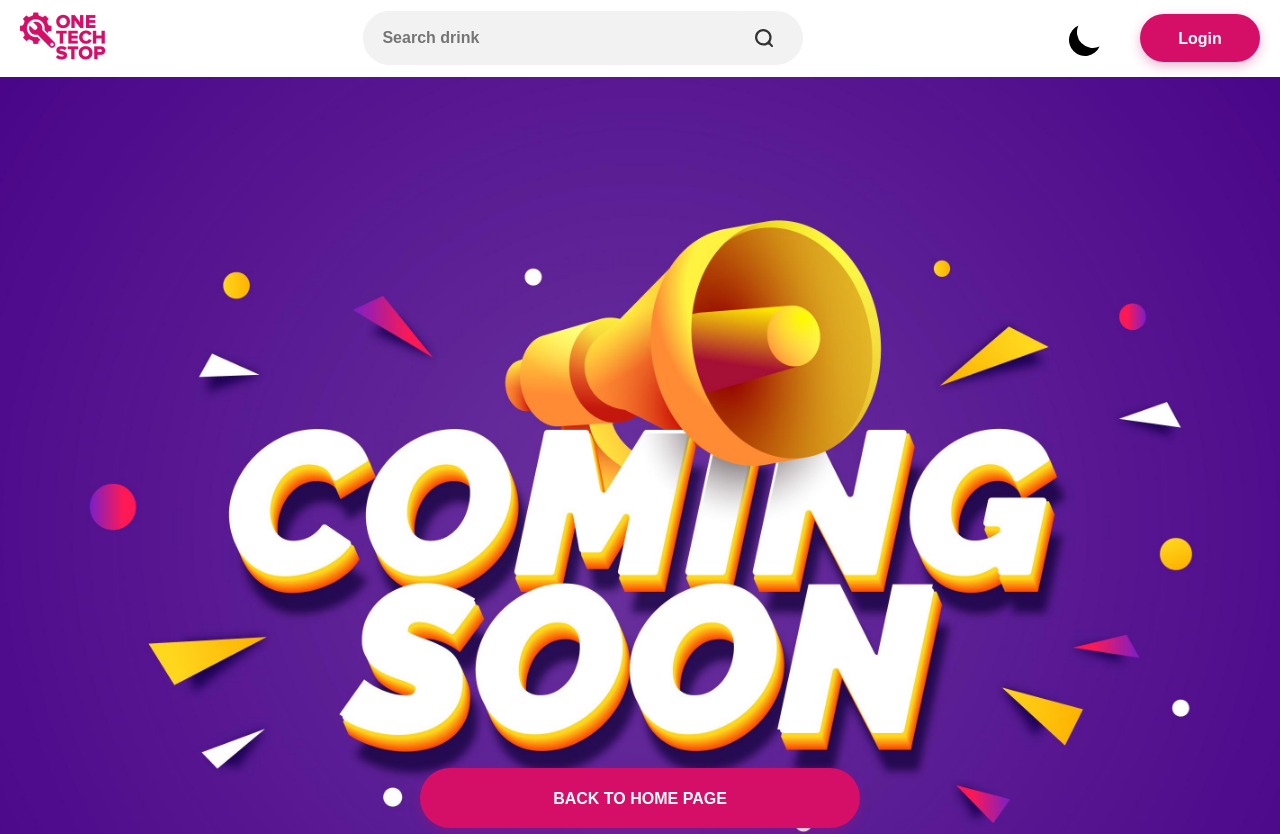
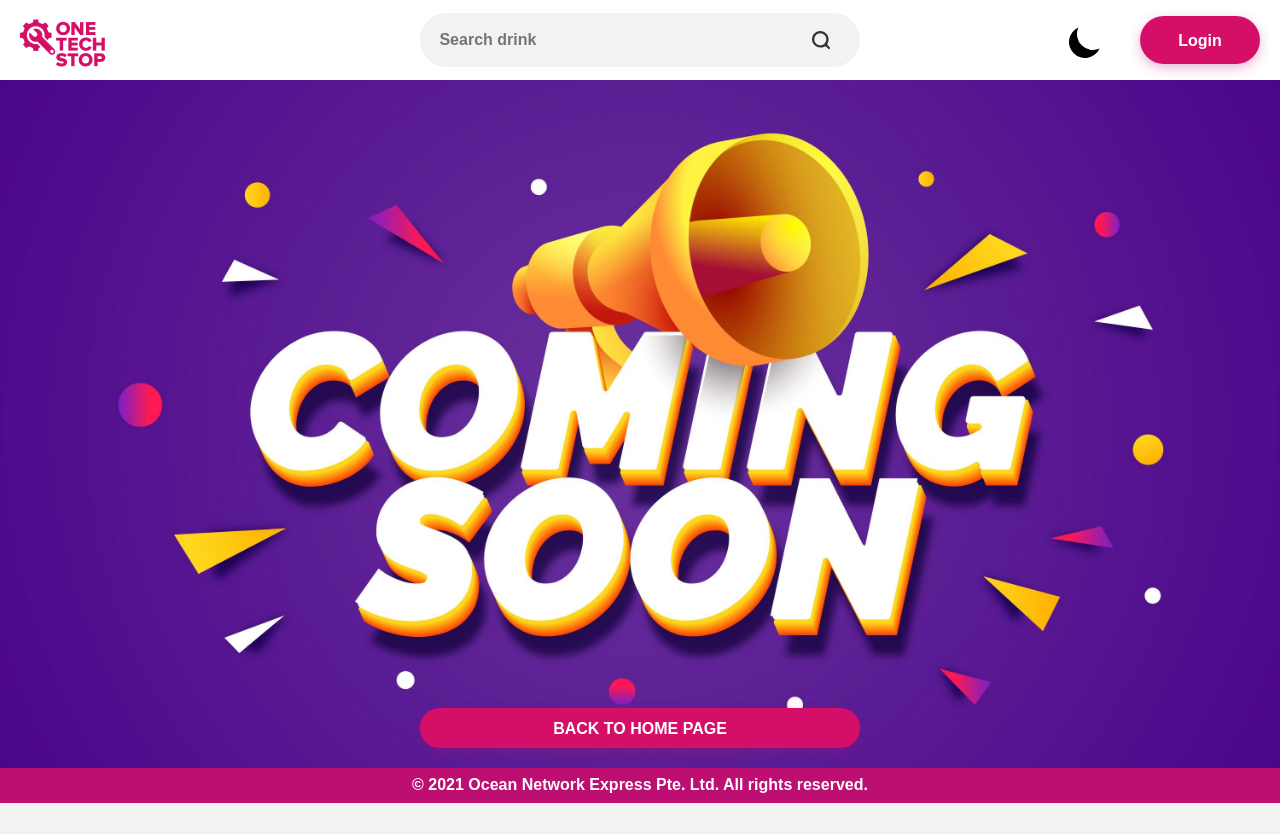
Before and after one commit to phuocthinh19092000/the-coffee-app-fe, a React (Create React App) app: page /homepage in a window 1280 px wide. Shown: the top 834 px of the page. After the commit the page ends 803 px from the top, so only its background shows below. Built offline with nearby package versions, Linux system fonts and the light colour scheme.

Commit message:
fix: fix view list product

```diff
--- a/package.json
+++ b/package.json
@@ -26,7 +26,7 @@
     "yup": "^0.32.11"
   },
   "scripts": {
-    "start": "react-scripts start",
+    "start": "set PORT=3333 && react-scripts start",
     "build": "react-scripts build",
     "test": "react-scripts test",
     "eject": "react-scripts eject"
--- a/src/components/ComingSoon/ComingSoon.scss
+++ b/src/components/ComingSoon/ComingSoon.scss
@@ -1,24 +1,20 @@
 @import '../../share/assets/scss/variables.scss';
 
 .coming-soon-container {
-  width: 100%;
-  height: 100%;
-  padding-top: 48px;
-  padding-bottom: 56px;
-  display: flex;
-  flex-direction: column;
   text-align: center;
   align-items: center;
   background-image: url(../../share/assets/img/comingsoon.jpg);
-  height: 900px;
+  height: calc(100vh - 14vh);
   background-position: center;
   background-repeat: no-repeat;
   background-size: cover;
+  object-fit: cover;
 
   &__btn {
     width: 440px;
-    height: 60px;
+    height: 40px;
     position: absolute;
-    bottom: -40px;
+    left: calc(50% - 440px / 2);
+    bottom: 40px;
   }
 }
--- a/src/components/CustomerInformation/CustomerInformation.tsx
+++ b/src/components/CustomerInformation/CustomerInformation.tsx
@@ -52,7 +52,7 @@ const CustomerInformation = (props: Props) => {
         <img src={ExpandMore} className="menu-dropdown__img" alt="expand more" />
         {isMenuOpen && (
           <div className="menu-dropdown__content">
-            <a className="menu-dropdown__item" href="/orders">
+            <a className="menu-dropdown__item" href="#">
               Today Free Unit: <span className="menu-dropdown__item--accent">{freeUnit}</span>
             </a>
             <a className="menu-dropdown__item" href="/orders">
--- a/src/components/DrinkItem/DrinkItem.scss
+++ b/src/components/DrinkItem/DrinkItem.scss
@@ -3,18 +3,12 @@
   display: inline-block;
   text-align: center;
   cursor: pointer;
-  background-color: white;
   margin: 20px;
   border-radius: 10px;
-  border: 0px;
-  border-color: tomato;
-  border-style: solid;
   transition: 200ms;
-  width: 200px;
-  box-shadow: 0px 10px 20px $box-shadow;
+  width: 100%;
 
   &__image {
-    background-color: $orange;
     border-radius: 10px;
     margin: 10px;
     object-fit: cover;
@@ -25,11 +19,11 @@
     font-size: 18px;
     line-height: 23px;
     margin: 10px 10px 0;
-    width: 170px;
+    width: 100%;
     display: -webkit-box;
     -webkit-box-orient: vertical;
-    -webkit-line-clamp: 1;
-    text-overflow: clip;
+    -webkit-line-clamp: 2;
+    text-overflow: ellipsis;
     overflow: hidden;
   }
 
@@ -39,7 +33,6 @@
     font-weight: 600;
     font-size: 16px;
     line-height: 21px;
-    margin: 0 10px 10px;
   }
 }
 
@@ -47,8 +40,3 @@ img {
   object-fit: cover;
   border-radius: 10px;
 }
-
-.block-name {
-  flex: 1;
-  margin-bottom: 1rem !important;
-}
--- a/src/components/DrinkItem/DrinkItem.tsx
+++ b/src/components/DrinkItem/DrinkItem.tsx
@@ -23,10 +23,14 @@ function DrinkItem(props: Props) {
         <img src={props.item.image} alt={props.item.name} />
       </div>
       <div>
-        <div className="block-name">
-          <span className="drink-item__name">{props.item.name}</span>
+        <div>
+          <span className="drink-item__name">
+            {props.item.name}
+            <br />
+            <br />
+          </span>
         </div>
-        <div className="block-price">
+        <div>
           <span className="drink-item__price">{moneyFormat(props.item.price)}đ</span>
         </div>
       </div>
--- a/src/components/Footer/Footer.scss
+++ b/src/components/Footer/Footer.scss
@@ -1,10 +1,10 @@
 @import '../../share/assets/scss/variables.scss';
 
 .footer {
-  margin-top: 1rem;
-  padding: 1rem;
+  padding: 0.5rem;
   background-color: $pink;
   width: 100%;
   color: $white-color;
   text-align: center;
+  height: 35px;
 }
--- a/src/components/Header/Header.scss
+++ b/src/components/Header/Header.scss
@@ -7,6 +7,7 @@
   flex-direction: row;
   padding-right: 20px;
   width: 100%;
+  height: 80px;
   background-color: $white-color;
   position: sticky;
   top: 0;
@@ -19,11 +20,13 @@
     height: inherit;
     margin: 12.45px 0 12.45px 20px;
     cursor: pointer;
+    margin-top: 50px;
   }
 
   &__search-block {
-    position: relative;
+    position: absolute;
     min-width: 440px;
+    left: calc(50% - 440px / 2);
   }
 
   &__button {
--- a/src/components/WrapperPage/WrapperPage.scss
+++ b/src/components/WrapperPage/WrapperPage.scss
@@ -2,17 +2,21 @@
 
 .wrapper-page {
   background-color: inherit;
-}
-.wrapper-page--filter {
+  width: 100%;
+  height: 100vh;
+
+  &--filter {
     filter: blur(5px);
   }
 
-.wrapper-page__container {
-  min-height: 100vh;
+  &__container {
+    width: auto;
+    height: auto;
   }
 
-.wrapper-page__footer {
+  &__footer {
     position: relative;
     left: 0;
     bottom: 0;
   }
+}
--- a/src/pages/ComingSoonPage/ComingSoonPage.scss
+++ b/src/pages/ComingSoonPage/ComingSoonPage.scss
@@ -2,15 +2,10 @@
 
 .coming-soon-page {
   width: 100%;
-  height: 900px;
+  height: 100%;
 }
 
 .coming-soon-component {
-  background-color: $brown-color;
   width: 100%;
   height: 100%;
 }
-
-.border--none {
-  border: none;
-}
--- a/src/pages/ComingSoonPage/ComingSoonPage.tsx
+++ b/src/pages/ComingSoonPage/ComingSoonPage.tsx
@@ -4,13 +4,13 @@ import ComingSoon from '../../components/ComingSoon/ComingSoon';
 
 const ComingSoonPage = () => {
   return (
-    <div className="coming-soonn-page">
+    <>
       <WrapperPage>
         <div className="coming-soon-component">
           <ComingSoon />
         </div>
       </WrapperPage>
-    </div>
+    </>
   );
 };
 
--- a/src/pages/SplashScreen/SplashScreen.scss
+++ b/src/pages/SplashScreen/SplashScreen.scss
@@ -2,7 +2,7 @@
 
 .splash-screen {
   width: 100%;
-  height: 100%;
+  height: 100vh;
   text-align: center;
   align-items: center;
   justify-content: center;
@@ -13,12 +13,10 @@
   animation-delay: 1.5s;
 
   &__img {
-    padding-top: 150px;
+    padding-top: 100px;
     width: 500px;
     height: 500px;
     margin: auto;
-    width: 50%;
-    height: 50%;
   }
 
   &__title {
@@ -27,7 +25,7 @@
     line-height: 30px;
     color: $grey;
     text-align: center;
-    margin-top: 30px;
+    margin-top: -20px;
   }
 
   &__footer {
@@ -35,7 +33,7 @@
     font-size: 18px;
     line-height: 23px;
     color: $accent-color;
-    padding-top: 250px;
+    padding-top: 200px;
     padding-bottom: 60px;
   }
 }
--- a/src/utils/ThemeProvider.tsx
+++ b/src/utils/ThemeProvider.tsx
@@ -11,7 +11,7 @@ export const ThemeProvider: React.FC = ({ children }) => {
     setTheme(theme === 'Light' ? 'Dark' : 'Light');
   };
 
-  const backgroundColor = theme === 'Light' ? '#FFF' : '#333';
+  const backgroundColor = theme === 'Light' ? '#f2f2f2' : '#333';
 
   document.body.style.backgroundColor = backgroundColor;
 
```
Lines whose indentation alone changed are shown as unchanged.
